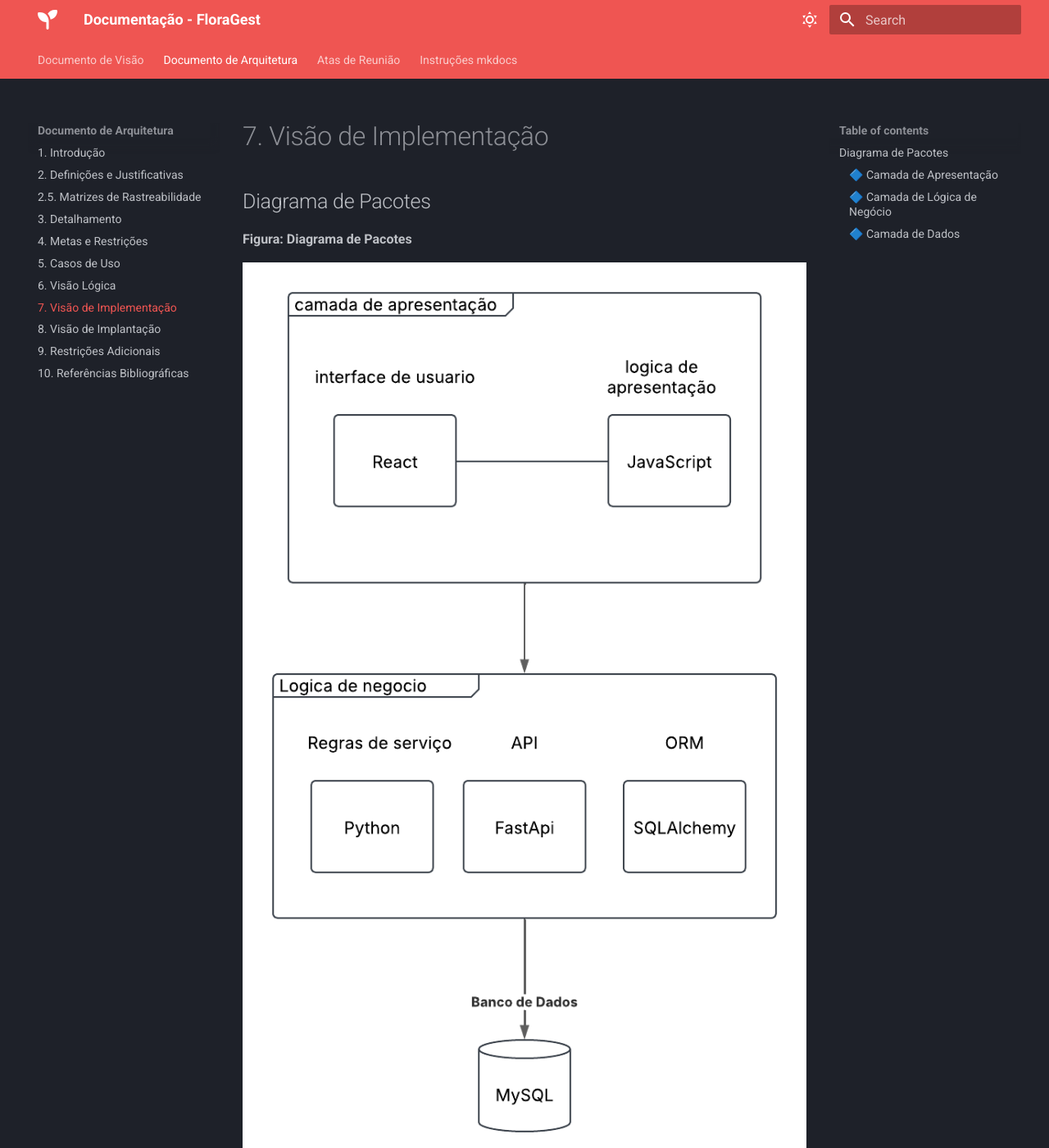
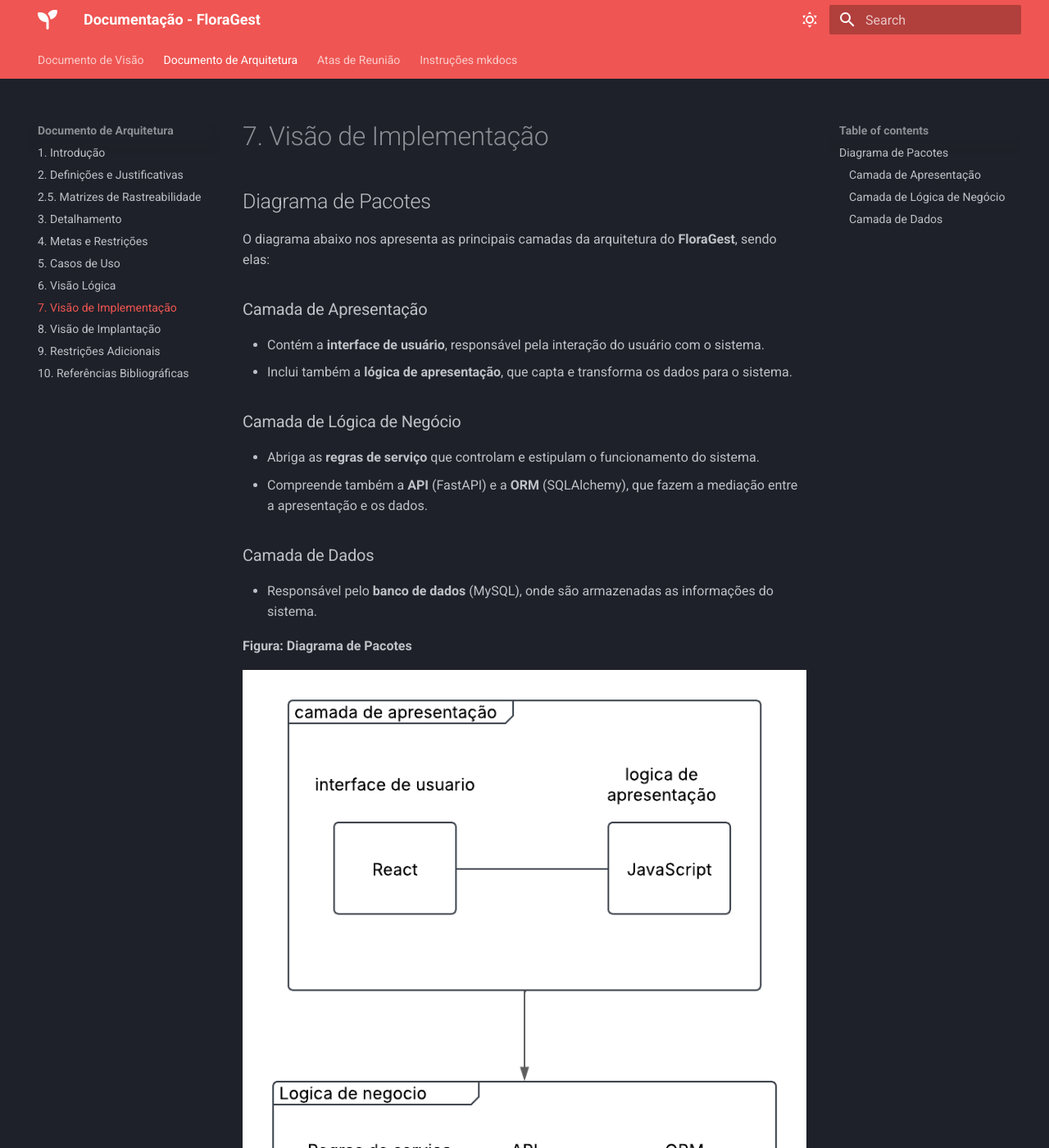
Before and after one commit to FGA0138-MDS-Ajax/2025.1-Jera, an MkDocs documentation site: the page built from docs/doc-arq/9_visao-implementacao.md, in a window 1280 px wide and 1400 px high. Shown: the whole window at 82% size. Built offline with MkDocs 1.6.1 and Material for MkDocs 9.7.7, drawn with Linux system fonts in a browser that asks for light colours; some of the changed text lies outside the part shown.

Commit message:
correção no texto

```diff
--- a/docs/doc-arq/9_visao-implementacao.md
+++ b/docs/doc-arq/9_visao-implementacao.md
@@ -1,22 +1,20 @@
 ## Diagrama de Pacotes
+
+O diagrama abaixo nos apresenta as principais camadas da arquitetura do **FloraGest**, sendo elas:
+
+### Camada de Apresentação
+- Contém a **interface de usuário**, responsável pela interação do usuário com o sistema.
+- Inclui também a **lógica de apresentação**, que capta e transforma os dados para o sistema.
+
+### Camada de Lógica de Negócio
+- Abriga as **regras de serviço** que controlam e estipulam o funcionamento do sistema.
+- Compreende também a **API** (FastAPI) e a **ORM** (SQLAlchemy), que fazem a mediação entre a apresentação e os dados.
+
+### Camada de Dados
+- Responsável pelo **banco de dados** (MySQL), onde são armazenadas as informações do sistema.
 
 **Figura: Diagrama de Pacotes**
 
 ![Diagrama de Pacotes](../imagens/diagrama_de_pacotes.png)
 
 **Fonte:** Elaboração Própria (2025)
-
----
-
-O diagrama nos apresenta as principais camadas da arquitetura do **FloraGest**, sendo elas:
-
-### 🔷 Camada de Apresentação
-- Contém a **interface de usuário**, responsável pela interação do usuário com o sistema.
-- Inclui também a **lógica de apresentação**, que capta e transforma os dados para o sistema.
-
-### 🔷 Camada de Lógica de Negócio
-- Abriga as **regras de serviço** que controlam e estipulam o funcionamento do sistema.
-- Compreende também a **API** (FastAPI) e a **ORM** (SQLAlchemy), que fazem a mediação entre a apresentação e os dados.
-
-### 🔷 Camada de Dados
-- Responsável pelo **banco de dados** (MySQL), onde são armazenadas as informações do sistema.
```
